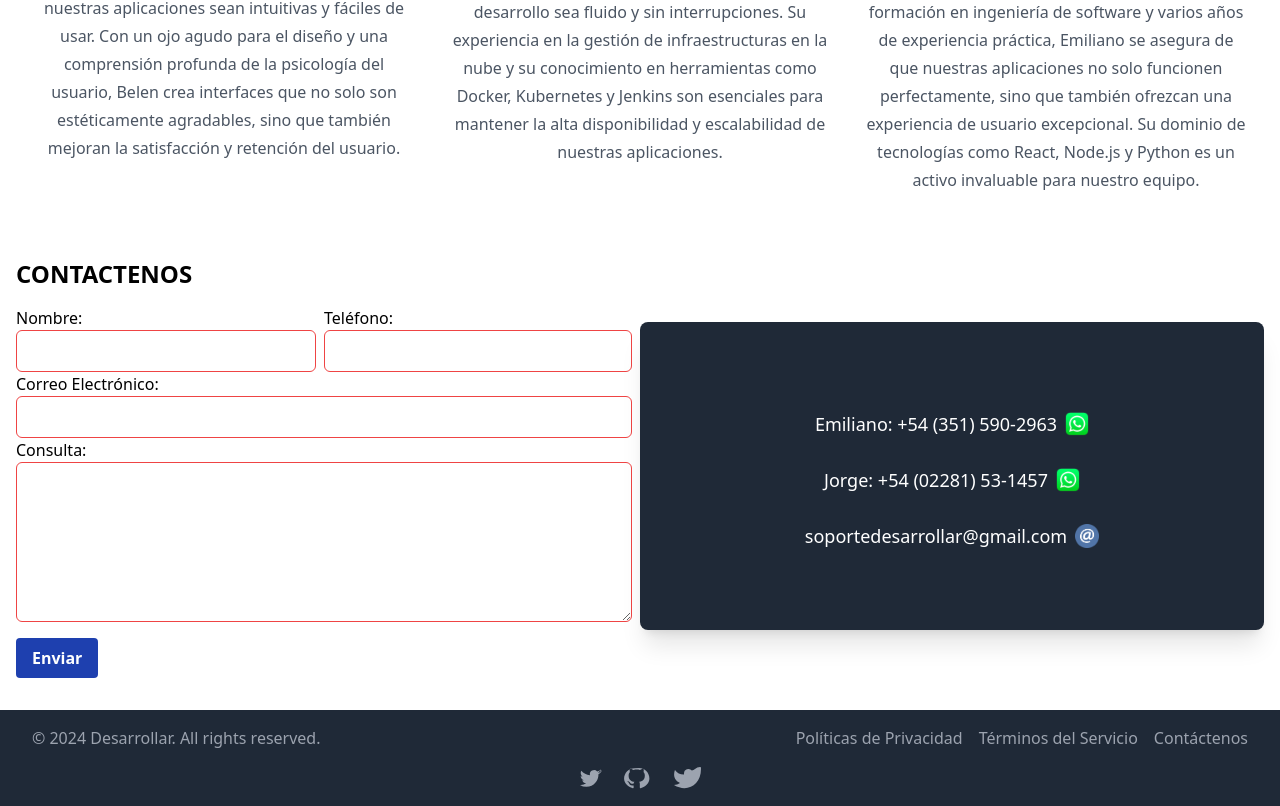
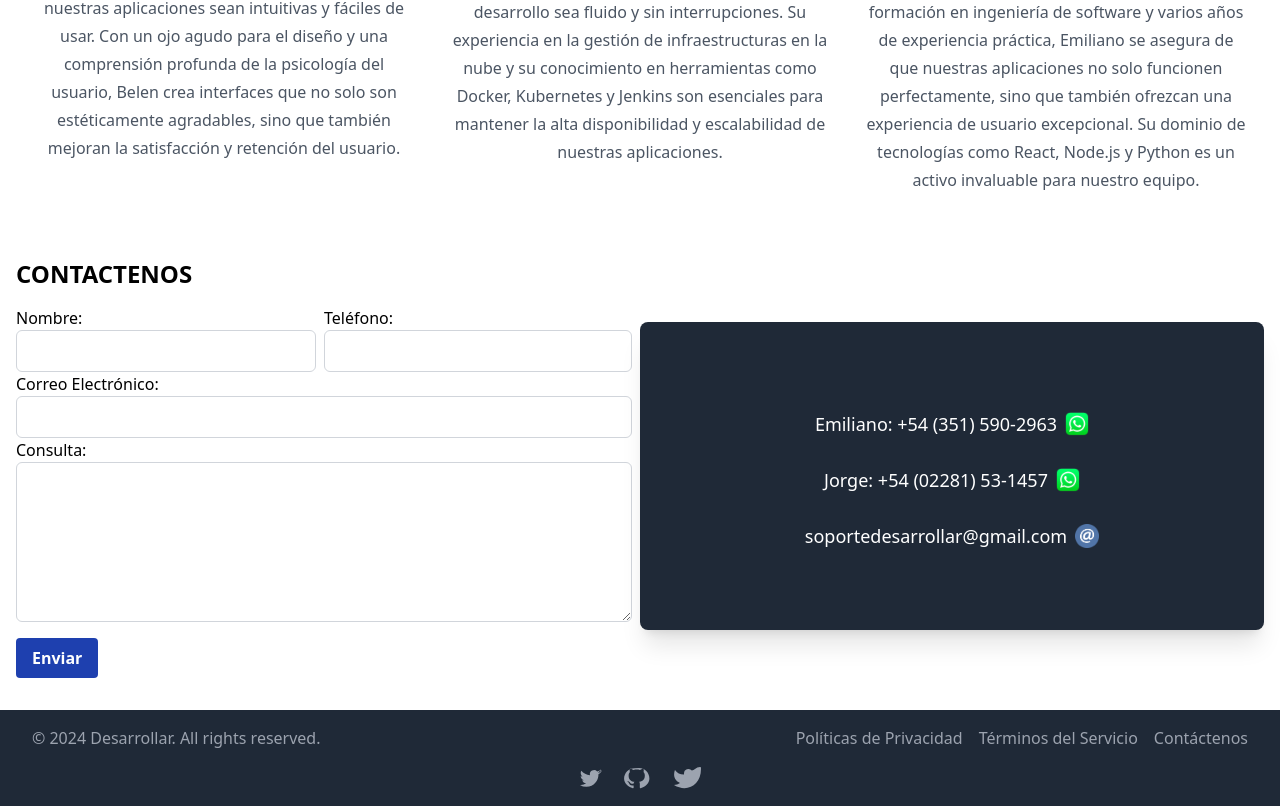
Before and after one commit to Desarollar/web-principal, a React (Vite) app: page / in a window 1280 px wide. Shown: the part 3760-4566 px from the top of the page. Built offline with nearby package versions, Linux system fonts and the light colour scheme.

Commit message:
modifico formulario para que no se muestre campos rojos al cargar

```diff
--- a/src/components/Items/Contacto/Contacto.jsx
+++ b/src/components/Items/Contacto/Contacto.jsx
@@ -5,12 +5,9 @@ import whatsappIcon from "../../../assets/whatsapp-icon.png";
 import mail from "../../../assets/mail.png";
 import imagen from "../../../assets/contact.png";
 
-
 const Popup = ({ message, onClose }) => (
   <div className="fixed inset-0 flex items-center justify-center bg-gray-900 bg-opacity-50">
-    <div
-      className="bg-white mx-auto rounded-lg p-2 max-w-md"
-    >
+    <div className="bg-white mx-auto rounded-lg p-2 max-w-md">
       <p className="text-xl text-justify">{message}</p>
       <button
         onClick={onClose}
@@ -18,7 +15,6 @@ const Popup = ({ message, onClose }) => (
       >
         OK
       </button>
-
     </div>
   </div>
 );
@@ -30,12 +26,11 @@ const Contacto = () => {
     Telefono: "",
     Email: "",
     Mensaje: "",
-    ok: false,
   });
   const [popupVisible, setPopupVisible] = useState(false);
   const [popupMessage, setPopupMessage] = useState("");
   const [toHome, setToHome] = useState(false);
-
+  const [isSubmitted, setIsSubmitted] = useState(false);
 
   const handleWhatsAppClick = (phoneNumber) => {
     const whatsappLink = `https://api.whatsapp.com/send?phone=${phoneNumber}`;
@@ -44,23 +39,21 @@ const Contacto = () => {
 
   const sendEmail = (e) => {
     e.preventDefault();
+    setIsSubmitted(true);
 
-    let ok = true; // Bandera para verificar si al menos un campo requerido está completado
+    let ok = true;
 
-    // Validar campos requeridos
     if (
       formData.Nombre === "" ||
       (formData.Telefono === "" && formData.Email === "") ||
       formData.Mensaje === ""
     ) {
-      // Si el nombre está vacío, o ambos teléfono y correo electrónico están vacíos, o el mensaje está vacío, establecer la bandera ok en falso y mostrar mensaje de error
       ok = false;
       setPopupMessage(
         `Los campos Nombre, Mensaje y al menos uno de Teléfono o Correo Electrónico son requeridos`
       );
       setPopupVisible(true);
     } else {
-      // Si el nombre no está vacío y al menos uno de teléfono o correo electrónico tiene información, y el mensaje no está vacío, continuar con el envío del formulario
       const data = {
         to_name: "Soporte Desarrollar",
         from_name: "www.desarrollar.com.ar",
@@ -79,7 +72,6 @@ const Contacto = () => {
             console.log("SUCCESS!", result.text);
             setPopupMessage("Mensaje enviado correctamente");
             setPopupVisible(true);
-            // Redirigir a la página principal después de 3 segundos
             setToHome(true);
           },
           (error) => {
@@ -119,7 +111,7 @@ const Contacto = () => {
                 name="Nombre"
                 value={formData.Nombre}
                 onChange={handleChange}
-                className={`block w-full p-2 border ${formData.Nombre === "" ? "border-red-500" : "border-gray-300"
+                className={`block w-full p-2 border ${isSubmitted && formData.Nombre === "" ? "border-red-500" : "border-gray-300"
                   } rounded-md`}
               />
             </div>
@@ -131,9 +123,7 @@ const Contacto = () => {
                 name="Telefono"
                 value={formData.Telefono}
                 onChange={handleChange}
-                className={`block w-full p-2 border ${formData.Telefono === ""
-                    ? "border-red-500"
-                    : "border-gray-300"
+                className={`block w-full p-2 border ${isSubmitted && formData.Telefono === "" ? "border-red-500" : "border-gray-300"
                   } rounded-md`}
               />
             </div>
@@ -145,7 +135,7 @@ const Contacto = () => {
             name="Email"
             value={formData.Email}
             onChange={handleChange}
-            className={`block w-full p-2 border ${formData.Email === "" ? "border-red-500" : "border-gray-300"
+            className={`block w-full p-2 border ${isSubmitted && formData.Email === "" ? "border-red-500" : "border-gray-300"
               } rounded-md`}
           />
           <label htmlFor="Mensaje">Consulta:</label>
@@ -154,7 +144,7 @@ const Contacto = () => {
             name="Mensaje"
             value={formData.Mensaje}
             onChange={handleChange}
-            className={`block h-40 w-full p-2 border ${formData.Mensaje === "" ? "border-red-500" : "border-gray-300"
+            className={`block h-40 w-full p-2 border ${isSubmitted && formData.Mensaje === "" ? "border-red-500" : "border-gray-300"
               } rounded-md`}
           ></textarea>
 
@@ -168,10 +158,9 @@ const Contacto = () => {
         </form>
       </div>
 
-      {/* Barra lateral */}
-      <div className="md:w-1/2 my-16  md:pl-4 md:py-2 bg-gray-800 p-4 flex flex-col items-center rounded-lg shadow-xl">
-        <div className="flex  items-center mt-20">
-          <p className="text-lg  font-medium mb-4 mr-2 text-white">
+      <div className="md:w-1/2 my-16 md:pl-4 md:py-2 bg-gray-800 p-4 flex flex-col items-center rounded-lg shadow-xl">
+        <div className="flex items-center mt-20">
+          <p className="text-lg font-medium mb-4 mr-2 text-white">
             Emiliano: +54 (351) 590-2963
           </p>
           <img
@@ -192,7 +181,7 @@ const Contacto = () => {
             className="cursor-pointer w-6 h-6 mb-4 hover:w-8 hover:h-8 transition-all duration-300"
           />
         </div>
-        <div className="flex items-center  mt-3">
+        <div className="flex items-center mt-3">
           <p className="text-lg font-medium mb-4 mr-2 text-white">
             soportedesarrollar@gmail.com
           </p>
@@ -207,8 +196,6 @@ const Contacto = () => {
       </div>
     </div>
   );
-
-
 };
 
 export default Contacto;
--- a/src/components/Items/WorkDone/post.js
+++ b/src/components/Items/WorkDone/post.js
@@ -65,7 +65,7 @@ const posts = [
 
             MEMO no solo ayuda a las personas con autismo a seguir una rutina estructurada, sino que también apoya a sus familias y acompañantes terapéuticos al proporcionarles una herramienta eficaz para gestionar las actividades diarias. Disponible en Google Play y App Store, MEMO es una solución accesible y práctica para mejorar la calidad de vida de sus usuarios.
         `,
-        image: 'https://i.ibb.co/XVbpsDj/memo1-Bajo-Peso.jpg',
+        image: 'https://i.ibb.co/XVbpsDj/memo1-Bajo-Peso.jpgn',
     },
     // Más posts...
 ]
```
